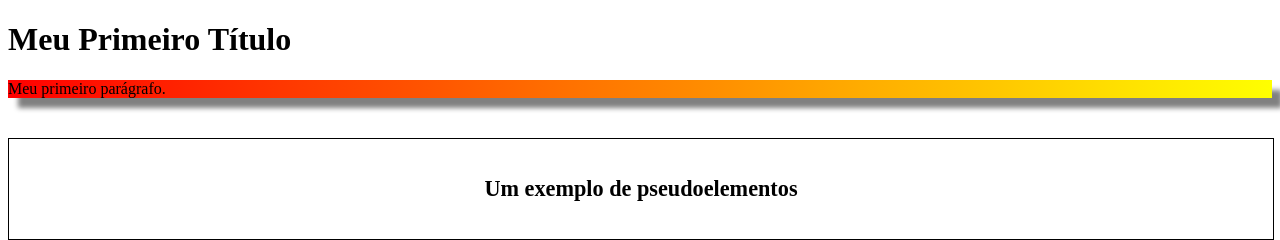
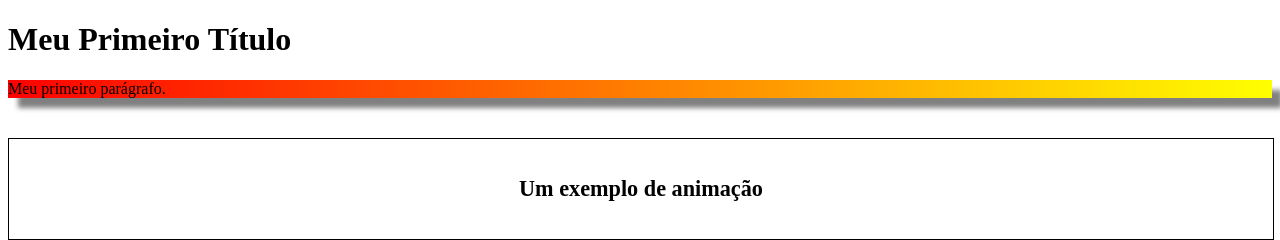
Before and after one commit to GabrielCharlui/basic-site, a plain HTML site: page index.html in a window 1280 px wide. Drawn offline with Linux system fonts and the light colour scheme.

Commit message:
style: update content of the <h1> tag

```diff
--- a/index.html
+++ b/index.html
@@ -10,7 +10,7 @@
       <p>Meu primeiro parágrafo.</p>
       <section>
          <div class="center">
-            <h1>Um exemplo de pseudoelementos</h1>
+            <h1>Um exemplo de animação</h1>
          </div>
       </section>
       <script src="script.js"></script>
```
